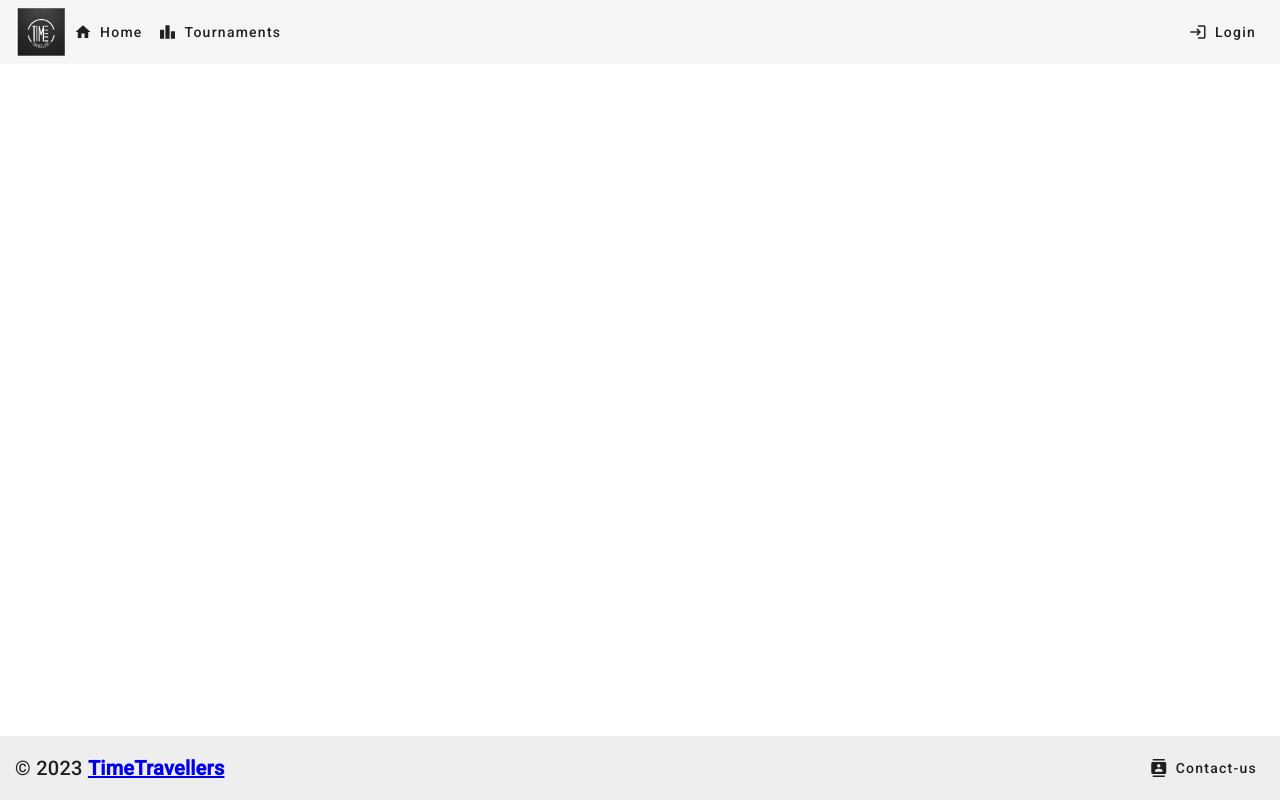
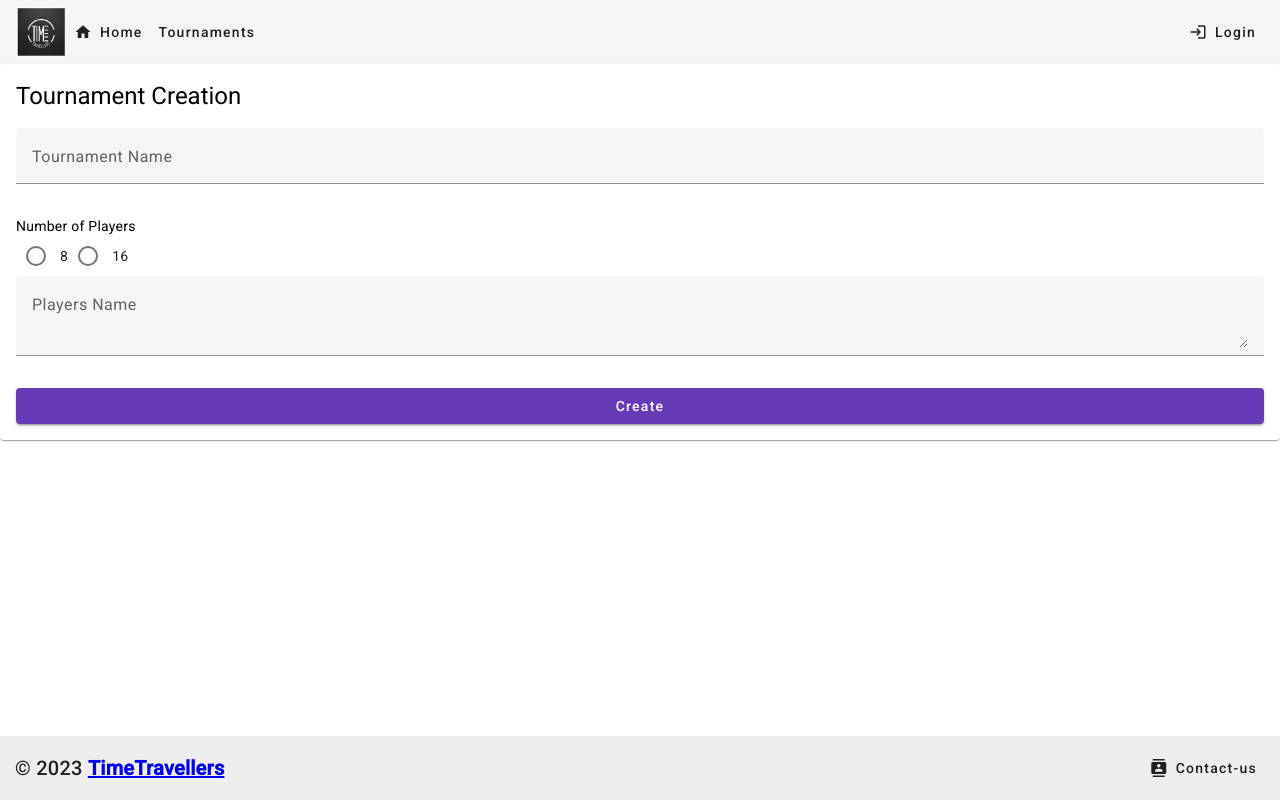
Before and after one commit to Fireinfern/tournament-frontend, an Angular app: page /tournamentCreate in a window 1280 px wide. Before the commit this address led to /. Built offline with nearby package versions, Linux system fonts and the light colour scheme.

Commit message:
Tournament creation in menu bar

```diff
--- a/src/app/app-routing.module.ts
+++ b/src/app/app-routing.module.ts
@@ -3,6 +3,7 @@ import { RouterModule, Routes } from '@angular/router';
 import { ContactComponent } from './views/contact/contact.component';
 import { HomeComponent } from './views/home/home.component';
 import { RegisterComponent } from './views/register/register.component';
+import { TournamentCreateComponent } from './views/tournaments/tournament-create/tournament-create.component';
 import { TournamentsComponent } from './views/tournaments/tournaments.component';
 
 const routes: Routes = [
@@ -10,6 +11,7 @@ const routes: Routes = [
   { path: 'tournaments', component: TournamentsComponent },
   { path: 'register', component: RegisterComponent },
   { path: 'contact', component: ContactComponent },
+  { path: 'tournamentCreate', component: TournamentCreateComponent },
 ];
 
 @NgModule({
--- a/src/app/components/navbar/navbar.component.html
+++ b/src/app/components/navbar/navbar.component.html
@@ -4,10 +4,12 @@
         <mat-icon aria-hidden="false" fontIcon="home"></mat-icon>
         Home
     </button>
-    <button mat-button routerLink="/tournaments">
-        <mat-icon aria-hidden="false" fontIcon="leaderboard"></mat-icon>
-        Tournaments
-    </button>
+    <button mat-button [matMenuTriggerFor]="menu" fontIcon="leaderboard">Tournaments</button>
+        <mat-menu #menu="matMenu">
+        <button mat-menu-item routerLink="/tournamentCreate" >Create</button>
+        <button mat-menu-item routerLink="/tournaments" >Display</button>
+    </mat-menu>
+
     <span style="flex: 1 1 auto"></span>
     <button mat-button (click)="openLoginDialog()">
         <mat-icon aria-hidden="false" fontIcon="login"></mat-icon>
--- /dev/null
+++ b/src/app/views/tournaments/tournament-create/tournament-create.component.css
@@ -0,0 +1,6 @@
+mat-form-field {
+    display: flex;
+    flex-direction: column;
+    width: 100%;
+    margin-bottom: 10px;
+  }
--- /dev/null
+++ b/src/app/views/tournaments/tournament-create/tournament-create.component.html
@@ -0,0 +1,27 @@
+<mat-card>
+    <mat-card-header>
+      <h1 mat-card-title  >Tournament Creation</h1>
+    </mat-card-header>
+    <mat-card-content>
+      <form style="display: flex; flex-direction: column;">
+        <mat-form-field appearance="fill">
+          <mat-label >Tournament Name</mat-label>
+          <input matInput type="text" name="name">
+        </mat-form-field>
+
+            <mat-label>Number of Players</mat-label>
+            <mat-radio-group ([ngModel])="selectedPlayer">
+              <mat-radio-button  value="8">8</mat-radio-button>
+              <mat-radio-button  value="16">16</mat-radio-button>
+            </mat-radio-group>
+
+
+        <mat-form-field>
+          <mat-label>Players Name</mat-label>
+          <textarea matInput name="message"></textarea>
+        </mat-form-field>
+        <button mat-raised-button color="primary">Create</button>
+      </form>
+    </mat-card-content>
+
+  </mat-card>
--- /dev/null
+++ b/src/app/views/tournaments/tournament-create/tournament-create.component.ts
@@ -0,0 +1,11 @@
+import { Component } from '@angular/core';
+
+@Component({
+  selector: 'app-tournament-create',
+  templateUrl: './tournament-create.component.html',
+  styleUrls: ['./tournament-create.component.css']
+})
+export class TournamentCreateComponent {
+  selectedPlayer: String = '';
+
+}
```
Also changed, not shown: src/app/app.module.ts (+9 -3 lines), 1 other file (tests, documents, lock files or other folders).
